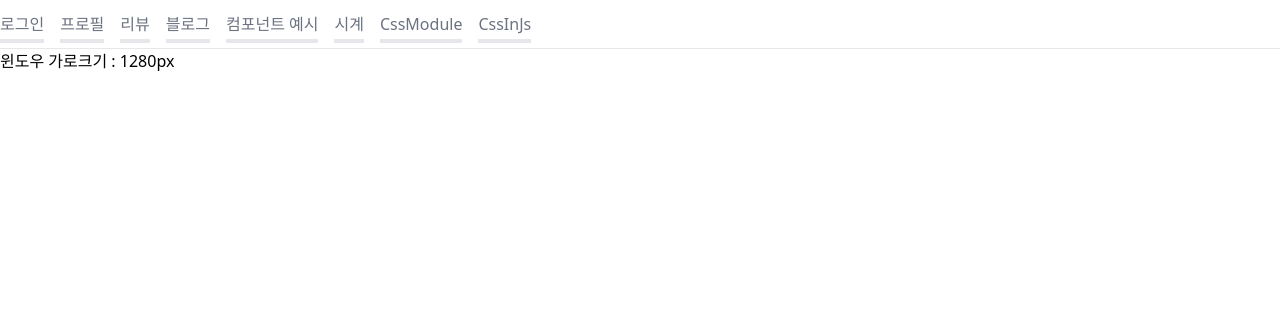
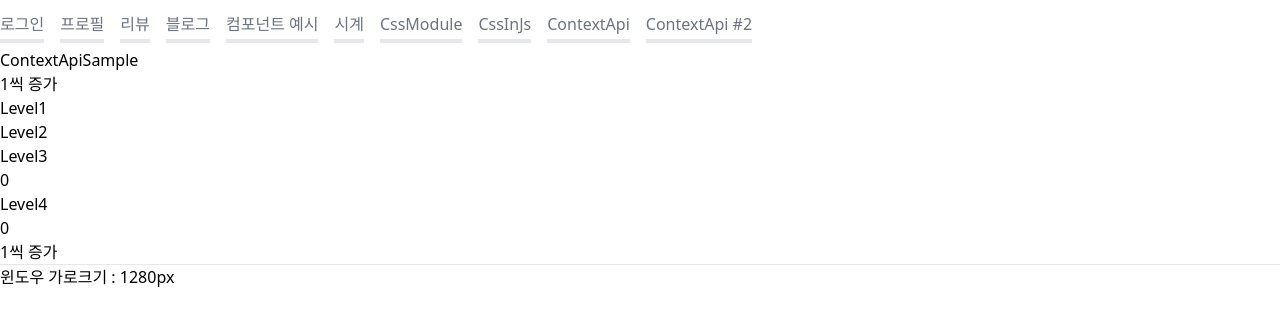
Before and after one commit to NaHyeonil/myproj-react, a React (Create React App) app: page /examples/context-api in a window 1280 px wide. Shown: the top 326 px of the page. Built offline with nearby package versions, Linux system fonts and the light colour scheme; no server answers.

Commit message:
context api 예시 (count 상탯값) 추가

```diff
--- a/src/App.js
+++ b/src/App.js
@@ -11,6 +11,8 @@
 import CssModule from 'pages/examples/CssModule';
 import './App.css';
 import CssInJs from 'pages/examples/CssInJs';
+import ContextApiSample from 'pages/examples/ContextApiSample';
+import ContextApiSample2 from 'pages/examples/ContextApiSample2';
 
 function App() {
   const windowWidth = useWindowWidth();
@@ -29,6 +31,11 @@
           <Route path="/examples/components/" element={<Components />} />
           <Route path="/examples/css-module/" element={<CssModule />} />
           <Route path="/examples/css-in-js/" element={<CssInJs />} />
+          <Route path="/examples/context-api/" element={<ContextApiSample />} />
+          <Route
+            path="/examples/context-api-2/"
+            element={<ContextApiSample2 />}
+          />
         </Routes>
       </div>
       <Routes>
--- a/src/components/ReviewForm.jsx
+++ b/src/components/ReviewForm.jsx
@@ -2,7 +2,13 @@
 // handleFieldChange : 각 필드 값이 변화 시에 호출
 // handleSubmit : 인자없는 함수. submit 시에 호출.
 
-function ReviewForm({ fieldValues, handleFieldChange, handleSubmit, loading }) {
+function ReviewForm({
+  fieldValues,
+  errorMessages,
+  handleFieldChange,
+  handleSubmit,
+  loading,
+}) {
   const handleClickedSubmitButton = () => {
     if (handleSubmit) {
       handleSubmit();
@@ -29,6 +35,7 @@
           <option>4</option>
           <option>5</option>
         </select>
+        <div className="text-red-400">{errorMessages.score}</div>
       </div>
       <div>
         <textarea
@@ -38,6 +45,7 @@
           className="bg-gray-100 border border-gray-400"
           disabled={loading}
         />
+        <div className="text-red-400">{errorMessages.content}</div>
       </div>
       <div>
         <button
--- a/src/components/TopNav.jsx
+++ b/src/components/TopNav.jsx
@@ -28,6 +28,12 @@
         <li>
           <MyLink to="/examples/css-in-js/">CssInJs</MyLink>
         </li>
+        <li>
+          <MyLink to="/examples/context-api/">ContextApi</MyLink>
+        </li>
+        <li>
+          <MyLink to="/examples/context-api-2/">ContextApi #2</MyLink>
+        </li>
       </ul>
     </div>
   );
--- /dev/null
+++ b/src/pages/examples/ContextApiSample.jsx
@@ -0,0 +1,65 @@
+import { createContext, useContext, useReducer, useState } from 'react';
+
+// 인자 : context에서 다룰 값의 디폴트 값
+const MessageContext = createContext();
+
+function reducer(prevCount, action) {
+  const { type } = action;
+  if (type === 'PLUS') return prevCount + 1;
+  return prevCount;
+}
+
+function ContextApiSample() {
+  const [count, dispatch] = useReducer(reducer, 0);
+
+  return (
+    <div>
+      <h2>ContextApiSample</h2>
+      <button onClick={() => dispatch({ type: 'PLUS' })}>1씩 증가</button>
+      <MessageContext.Provider value={{ count, dispatch }}>
+        <Level1 />
+      </MessageContext.Provider>
+    </div>
+  );
+}
+
+function Level1() {
+  return (
+    <div>
+      <h2>Level1</h2>
+      <Level2 />
+    </div>
+  );
+}
+
+function Level2() {
+  return (
+    <div>
+      <h2>Level2</h2>
+      <Level3 />
+    </div>
+  );
+}
+
+function Level3() {
+  return (
+    <div>
+      <h2>Level3</h2>
+      <MessageContext.Consumer>{({ count }) => count}</MessageContext.Consumer>
+      <Level4 />
+    </div>
+  );
+}
+
+function Level4() {
+  const { count, dispatch } = useContext(MessageContext);
+  return (
+    <div>
+      <h2>Level4</h2>
+      <div>{count}</div>
+      <button onClick={() => dispatch({ type: 'PLUS' })}>1씩 증가</button>
+    </div>
+  );
+}
+
+export default ContextApiSample;
--- /dev/null
+++ b/src/pages/examples/ContextApiSample2/context.js
@@ -0,0 +1,24 @@
+const { createContext, useContext, useReducer } = require('react');
+
+const CountContext = createContext();
+
+function reducer(prevCount, action) {
+  const { type } = action;
+  if (type === 'PLUS') return prevCount + 1;
+  return prevCount;
+}
+
+function CountProvider({ children }) {
+  const [count, dispatch] = useReducer(reducer, 0);
+  return (
+    <CountContext.Provider value={{ count, dispatch }}>
+      {children}
+    </CountContext.Provider>
+  );
+}
+
+function useCount() {
+  return useContext(CountContext);
+}
+
+export { CountProvider, useCount };
--- /dev/null
+++ b/src/pages/examples/ContextApiSample2/index.jsx
@@ -0,0 +1,44 @@
+import { CountProvider, useCount } from './context';
+
+function ContextApiSample2() {
+  return (
+    <div>
+      <h2>ContextApiSample2</h2>
+      <CountProvider>
+        <Level1 />
+      </CountProvider>
+    </div>
+  );
+}
+
+function Level1() {
+  return (
+    <div>
+      <h2>Level1</h2>
+      <Level2 />
+    </div>
+  );
+}
+
+function Level2() {
+  return (
+    <div>
+      <h2>Level2</h2>
+      <Level3 />
+    </div>
+  );
+}
+
+function Level3() {
+  const { count, dispatch } = useCount();
+  return (
+    <div>
+      <h2>Level3</h2>
+      {count}
+      <hr />
+      <button onClick={() => dispatch({ type: 'PLUS' })}>1씩 증가</button>
+    </div>
+  );
+}
+
+export default ContextApiSample2;
```
Also changed, not shown: src/pages/examples/ContextApiSample2/style.css (added).
